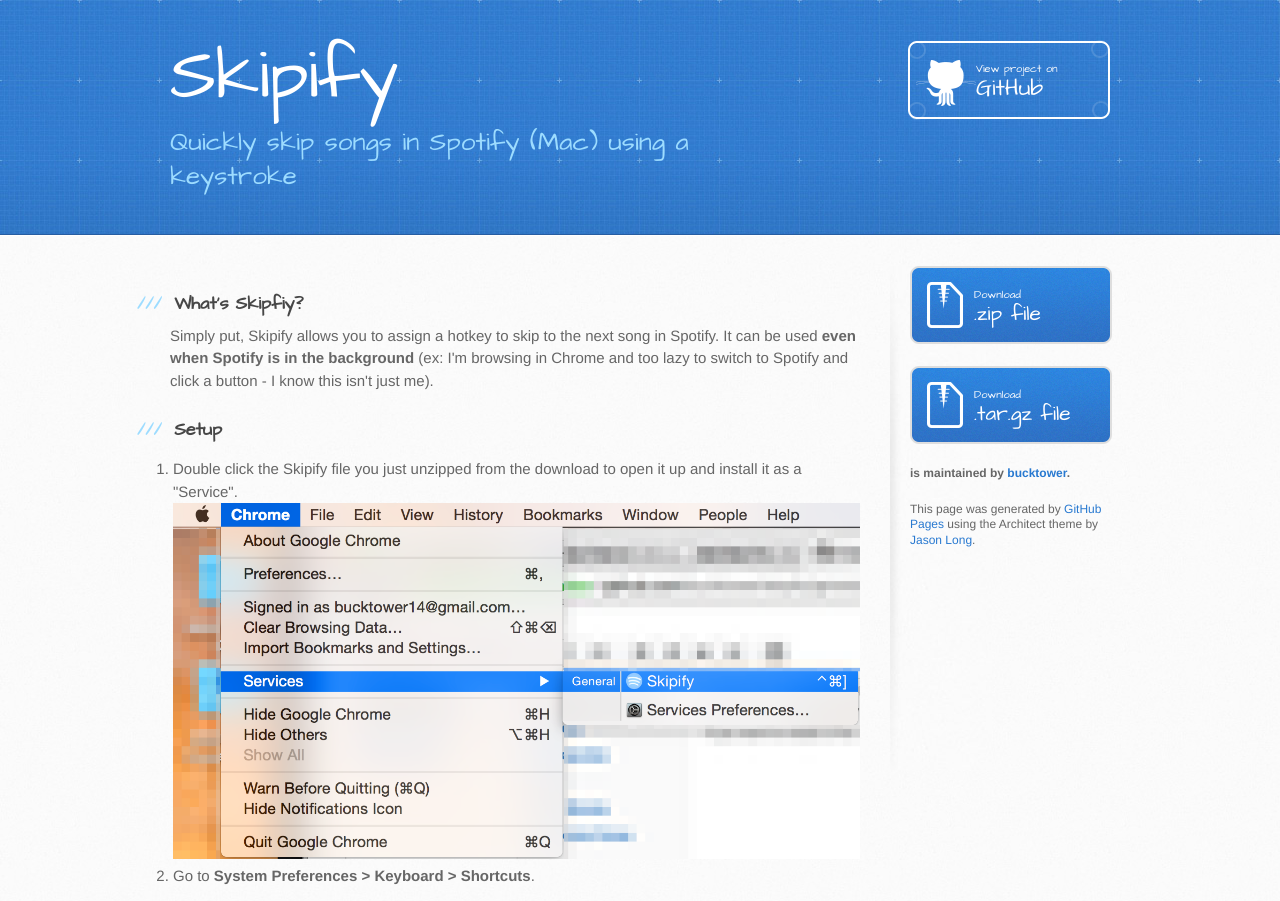
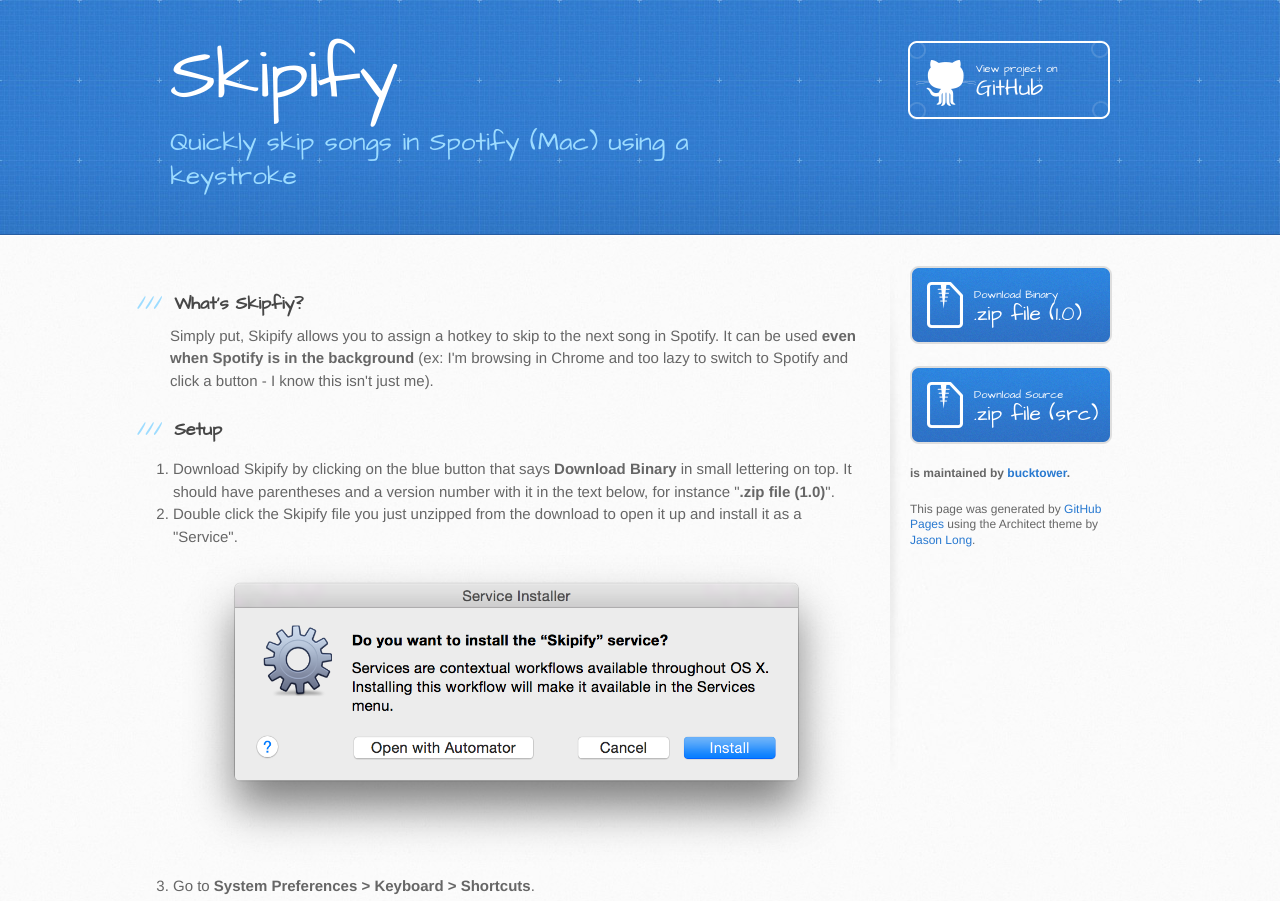
Before and after one commit to bucktower/skipify, a plain HTML site: page index.html in a window 1280 px wide. Shown: the top 901 px of the page. Drawn offline with Linux system fonts and the light colour scheme.

Commit message:
changed downloads and fixed images

```diff
--- a/index.html
+++ b/index.html
@@ -37,8 +37,9 @@
 <a id="setup" class="anchor" href="#setup" aria-hidden="true"><span class="octicon octicon-link"></span></a>Setup</h3>
 
 <ol>
+<li>Download Skipify by clicking on the blue button that says <strong>Download Binary</strong> in small lettering on top. It should have parentheses and a version number with it in the text below, for instance "<strong>.zip file (1.0)</strong>".</li>
 <li>Double click the Skipify file you just unzipped from the download to open it up and install it as a "Service".</li>
-<img src="https://raw.githubusercontent.com/bucktower/skipify/gh-pages/images/8.png" />
+<img src="https://raw.githubusercontent.com/bucktower/skipify/gh-pages/images/7.png" />
 <li><p>Go to <strong>System Preferences &gt; Keyboard &gt; Shortcuts</strong>.</p></li>
 <img src="https://raw.githubusercontent.com/bucktower/skipify/gh-pages/images/1.png" />
 <img src="https://raw.githubusercontent.com/bucktower/skipify/gh-pages/images/2.png" />
@@ -50,6 +51,7 @@
 <li><p>Hold down your preferred shortcut. I use <strong>CTRL-CMD-]</strong>, since that's what I use to go forward a page when in Chrome. <em>Make sure the shortcut isn't used by another application first!</em></p></li>
 <img src="https://raw.githubusercontent.com/bucktower/skipify/gh-pages/images/6.png" />
 <li><p>That's it! You can make sure it's running by going in the toolbar to <strong>[Application] &gt; Services</strong> and it should say <strong>Skipify</strong> with the blue icon next to it.</p></li>
+<img src="https://raw.githubusercontent.com/bucktower/skipify/gh-pages/images/8.png" />
 </ol>
 
 <h3>
@@ -66,14 +68,18 @@
         </section>
 
         <aside id="sidebar">
-          <a href="https://github.com/bucktower/skipify/zipball/master" class="button">
-            <small>Download</small>
-            .zip file
+          <a href="https://github.com/bucktower/skipify/releases/download/1.0/Skipify.zip" class="button">
+            <small>Download Binary</small>
+            .zip file (1.0)
           </a>
-          <a href="https://github.com/bucktower/skipify/tarball/master" class="button">
+          <a href="https://github.com/bucktower/skipify/zo[ball/master" class="button">
+            <small>Download Source</small>
+            .zip file (src)
+          </a>
+          <!--<a href="https://github.com/bucktower/skipify/tarball/master" class="button">
             <small>Download</small>
             .tar.gz file
-          </a>
+          </a>-->
 
           <p class="repo-owner"><a href="https://github.com/bucktower/skipify"></a> is maintained by <a href="https://github.com/bucktower">bucktower</a>.</p>
 
```
